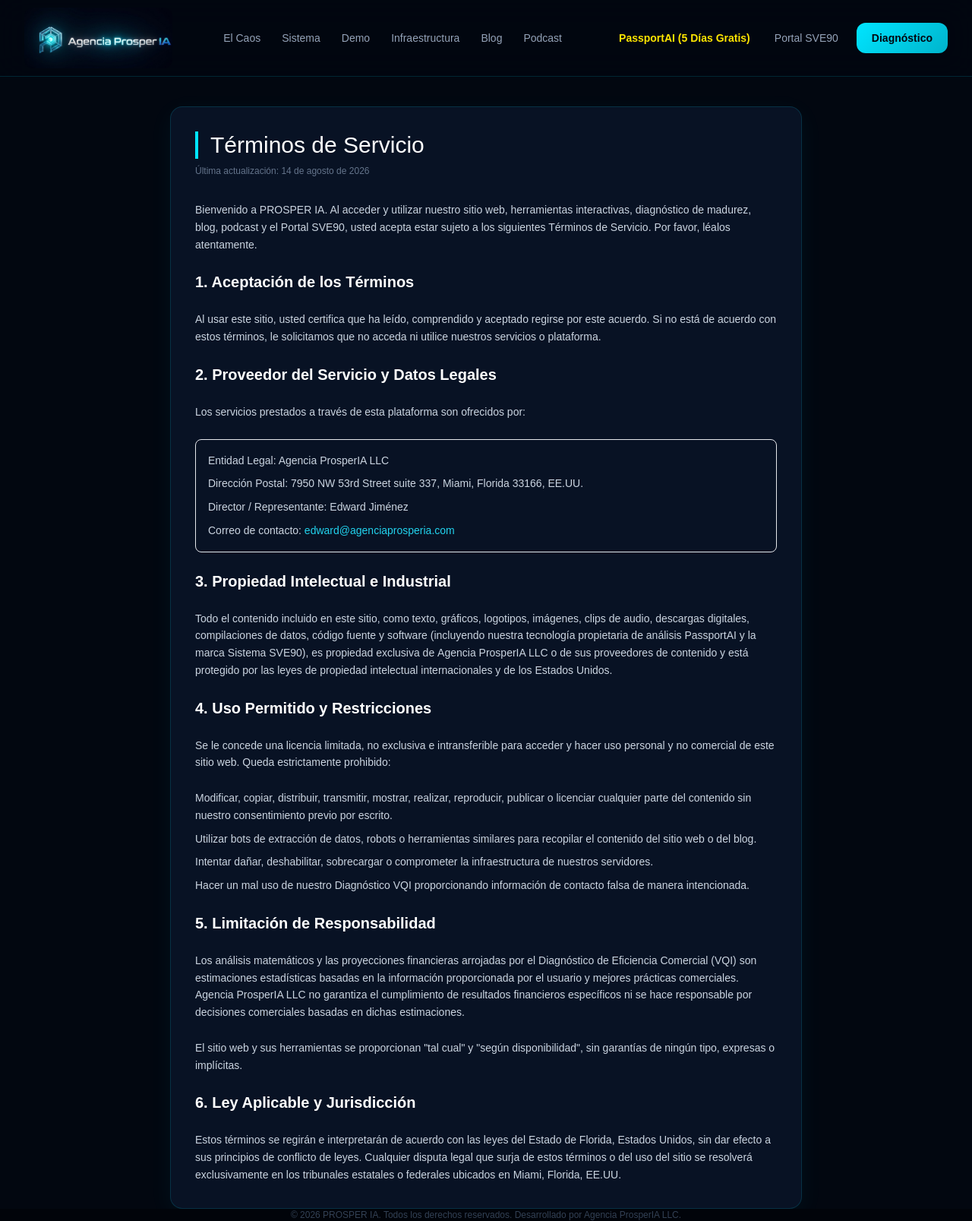
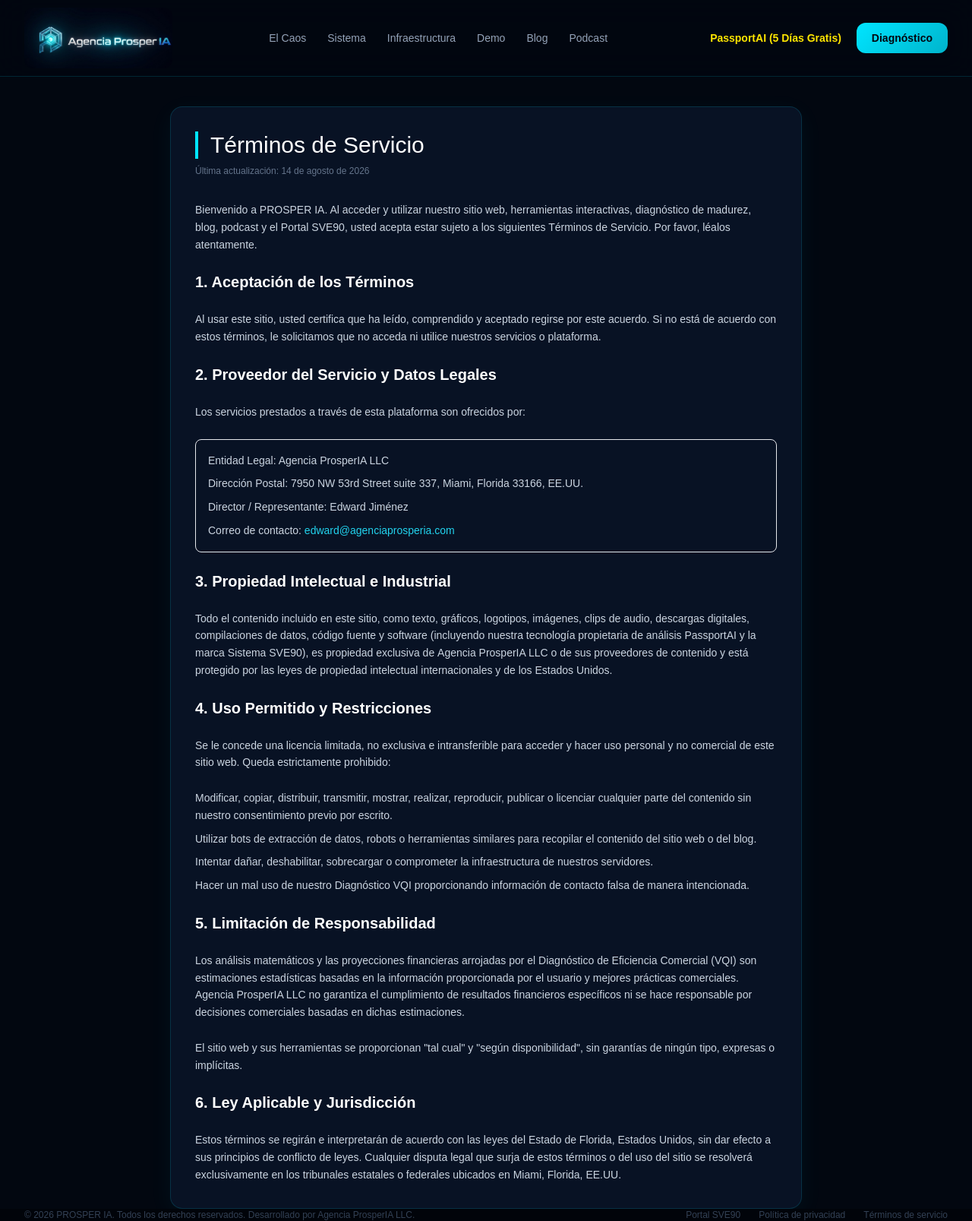
Before and after one commit to ejimenezsys/Agencia, a FastAPI app: page /terminos-servicio in a window 1280 px wide. Shown: the whole page at 76% size. Run offline with FastAPI, Linux system fonts and the light colour scheme; some web fonts are replaced.

Commit message:
style: reordenar el menu de la cabecera (El Caos, Sistema, Infraestructura, Demo, Blog, Podcast), mover Portal SVE90 al pie de pagina y corregir la navegacion desde la pagina de podcast

```diff
--- a/templates/blog.html
+++ b/templates/blog.html
@@ -197,14 +197,13 @@
       <div class="hidden md:flex items-center gap-7">
         <a href="/index.html#problema" class="text-sm text-slate-400 hover:text-white transition-colors font-medium">El Caos</a>
         <a href="/index.html#sistema" class="text-sm text-slate-400 hover:text-white transition-colors font-medium">Sistema</a>
+        <a href="/index.html#arquitectura" class="text-sm text-slate-400 hover:text-white transition-colors font-medium">Infraestructura</a>
         <a href="/index.html#masterclass" class="text-sm text-slate-400 hover:text-white transition-colors font-medium">Demo</a>
-        <a href="/index.html#arquitectura" class="text-sm text-slate-400 hover:text-white transition-colors font-medium">Infraestructura</a>
         <a href="/blog" class="text-sm text-white transition-colors font-semibold border-b-2 border-cyan-400 pb-1">Blog</a>
         <a href="/podcast" class="text-sm text-slate-400 hover:text-white transition-colors font-medium">Podcast</a>
       </div>
       <div class="flex items-center gap-3">
         <a href="https://passportai.app/" target="_blank" class="hidden sm:block text-sm font-bold hover:text-yellow-200 transition-colors px-2 py-2" style="color: #ffe600;">PassportAI (5 Días Gratis)</a>
-        <a href="/login" class="hidden sm:block text-sm font-medium text-slate-400 hover:text-white transition-colors px-3 py-2">Portal SVE90</a>
         <a href="/index.html#contacto" class="btn-gold text-sm font-bold px-5 py-2.5 rounded-xl">
           Aplicar al Diagnóstico
         </a>
@@ -515,6 +514,7 @@
     <div class="flex flex-col sm:flex-row items-center justify-between gap-4 text-xs text-slate-700">
       <p>© 2026 PROSPER IA. Todos los derechos reservados.</p>
       <div class="flex gap-6">
+        <a href="/login" class="hover:text-slate-500 transition-colors">Portal SVE90</a>
         <a href="/politica-privacidad" class="hover:text-slate-500 transition-colors">Política de privacidad</a>
         <a href="/terminos-servicio" class="hover:text-slate-500 transition-colors">Términos de servicio</a>
       </div>
--- a/templates/blog_post.html
+++ b/templates/blog_post.html
@@ -141,14 +141,13 @@
       <div class="hidden md:flex items-center gap-7">
         <a href="/index.html#problema" class="text-sm text-slate-400 hover:text-white transition-colors font-medium">El Caos</a>
         <a href="/index.html#sistema" class="text-sm text-slate-400 hover:text-white transition-colors font-medium">Sistema</a>
+        <a href="/index.html#arquitectura" class="text-sm text-slate-400 hover:text-white transition-colors font-medium">Infraestructura</a>
         <a href="/index.html#masterclass" class="text-sm text-slate-400 hover:text-white transition-colors font-medium">Demo</a>
-        <a href="/index.html#arquitectura" class="text-sm text-slate-400 hover:text-white transition-colors font-medium">Infraestructura</a>
         <a href="/blog" class="text-sm text-slate-400 hover:text-white transition-colors font-medium">Blog</a>
         <a href="/podcast" class="text-sm text-slate-400 hover:text-white transition-colors font-medium">Podcast</a>
       </div>
       <div class="flex items-center gap-3">
         <a href="https://passportai.app/" target="_blank" class="hidden sm:block text-sm font-bold hover:text-yellow-200 transition-colors px-2 py-2" style="color: #ffe600;">PassportAI (5 Días Gratis)</a>
-        <a href="/login" class="hidden sm:block text-sm font-medium text-slate-400 hover:text-white transition-colors px-3 py-2">Portal SVE90</a>
         <a href="/index.html#contacto" class="btn-gold text-sm font-bold px-5 py-2.5 rounded-xl">
           Aplicar al Diagnóstico
         </a>
@@ -255,6 +254,7 @@
     <div class="flex flex-col sm:flex-row items-center justify-between gap-4 text-xs text-slate-700">
       <p>© 2026 PROSPER IA. Todos los derechos reservados.</p>
       <div class="flex gap-6">
+        <a href="/login" class="hover:text-slate-500 transition-colors">Portal SVE90</a>
         <a href="/politica-privacidad" class="hover:text-slate-500 transition-colors">Política de privacidad</a>
         <a href="/terminos-servicio" class="hover:text-slate-500 transition-colors">Términos de servicio</a>
       </div>
--- a/templates/index.html
+++ b/templates/index.html
@@ -413,8 +413,8 @@
       <div class="hidden md:flex items-center gap-7">
         <a href="#problema" class="text-sm text-slate-400 hover:text-white transition-colors font-medium">El Caos</a>
         <a href="#sistema" class="text-sm text-slate-400 hover:text-white transition-colors font-medium">Sistema</a>
+        <a href="#arquitectura" class="text-sm text-slate-400 hover:text-white transition-colors font-medium">Infraestructura</a>
         <a href="#masterclass" class="text-sm text-slate-400 hover:text-white transition-colors font-medium">Demo</a>
-        <a href="#arquitectura" class="text-sm text-slate-400 hover:text-white transition-colors font-medium">Infraestructura</a>
         <a href="/blog" class="text-sm text-slate-400 hover:text-white transition-colors font-medium">Blog</a>
         <a href="/podcast" class="text-sm text-slate-400 hover:text-white transition-colors font-medium">Podcast</a>
       </div>
@@ -422,7 +422,6 @@
       <!-- CTAs -->
       <div class="flex items-center gap-3">
         <a href="https://passportai.app/" target="_blank" class="hidden sm:block text-sm font-bold hover:text-yellow-200 transition-colors px-2 py-2" style="color: #ffe600;">PassportAI (5 Días Gratis)</a>
-        <a href="/login" class="hidden sm:block text-sm font-medium text-slate-400 hover:text-white transition-colors px-3 py-2">Portal SVE90</a>
         <a href="/diagnostico" class="btn-gold text-sm font-bold px-5 py-2.5 rounded-xl">
           Aplicar al Diagnóstico
         </a>
@@ -1546,6 +1545,7 @@
     <div class="flex flex-col sm:flex-row items-center justify-between gap-4 text-xs text-slate-700">
       <p>© 2024 PROSPER IA. Todos los derechos reservados.</p>
       <div class="flex gap-6">
+        <a href="/login" class="hover:text-slate-500 transition-colors">Portal SVE90</a>
         <a href="/politica-privacidad" class="hover:text-slate-500 transition-colors">Política de privacidad</a>
         <a href="/terminos-servicio" class="hover:text-slate-500 transition-colors">Términos de servicio</a>
       </div>
--- a/templates/terminos-servicio.html
+++ b/templates/terminos-servicio.html
@@ -45,16 +45,15 @@
           <img src="{{ static_versioned('logo_prosper_ia_cropped.jpg') }}" alt="PROSPER IA" style="height: 80px; max-height: 80px; object-fit: contain;" class="rounded-xl">
         </a>
         <div class="hidden md:flex items-center gap-7">
-          <a href="/#problema" class="text-sm text-slate-400 hover:text-white transition-colors font-medium">El Caos</a>
-          <a href="/#sistema" class="text-sm text-slate-400 hover:text-white transition-colors font-medium">Sistema</a>
-          <a href="/#masterclass" class="text-sm text-slate-400 hover:text-white transition-colors font-medium">Demo</a>
-          <a href="/#arquitectura" class="text-sm text-slate-400 hover:text-white transition-colors font-medium">Infraestructura</a>
+          <a href="/index.html#problema" class="text-sm text-slate-400 hover:text-white transition-colors font-medium">El Caos</a>
+          <a href="/index.html#sistema" class="text-sm text-slate-400 hover:text-white transition-colors font-medium">Sistema</a>
+          <a href="/index.html#arquitectura" class="text-sm text-slate-400 hover:text-white transition-colors font-medium">Infraestructura</a>
+          <a href="/index.html#masterclass" class="text-sm text-slate-400 hover:text-white transition-colors font-medium">Demo</a>
           <a href="/blog" class="text-sm text-slate-400 hover:text-white transition-colors font-medium">Blog</a>
           <a href="/podcast" class="text-sm text-slate-400 hover:text-white transition-colors font-medium">Podcast</a>
         </div>
         <div class="flex items-center gap-3">
           <a href="https://passportai.app/" target="_blank" class="hidden sm:block text-sm font-bold hover:text-yellow-200 transition-colors px-2 py-2" style="color: #ffe600;">PassportAI (5 Días Gratis)</a>
-          <a href="/login" class="hidden sm:block text-sm font-medium text-slate-400 hover:text-white transition-colors px-3 py-2">Portal SVE90</a>
           <a href="/diagnostico" class="btn-cyan text-sm font-bold px-5 py-2.5 rounded-xl" style="background: linear-gradient(135deg, #00e5ff 0%, #00b4cc 100%); color: #020710;">
             Diagnóstico
           </a>
@@ -126,8 +125,13 @@
 
   <!-- Footer -->
   <footer class="py-12 border-t border-slate-900" style="background: #01040a;">
-    <div class="max-w-7xl mx-auto px-4 sm:px-6 lg:px-8 text-center text-xs text-slate-700">
+    <div class="max-w-7xl mx-auto px-4 sm:px-6 lg:px-8 text-center text-xs text-slate-700 flex flex-col sm:flex-row items-center justify-between gap-4">
       <p>© 2026 PROSPER IA. Todos los derechos reservados. Desarrollado por Agencia ProsperIA LLC.</p>
+      <div class="flex gap-6">
+        <a href="/login" class="hover:text-slate-500 transition-colors">Portal SVE90</a>
+        <a href="/politica-privacidad" class="hover:text-slate-500 transition-colors">Política de privacidad</a>
+        <a href="/terminos-servicio" class="hover:text-slate-500 transition-colors">Términos de servicio</a>
+      </div>
     </div>
   </footer>
 
```
Also changed, not shown: templates/podcast.html (+44 -6 lines), templates/politica-privacidad.html (+10 -6 lines).
